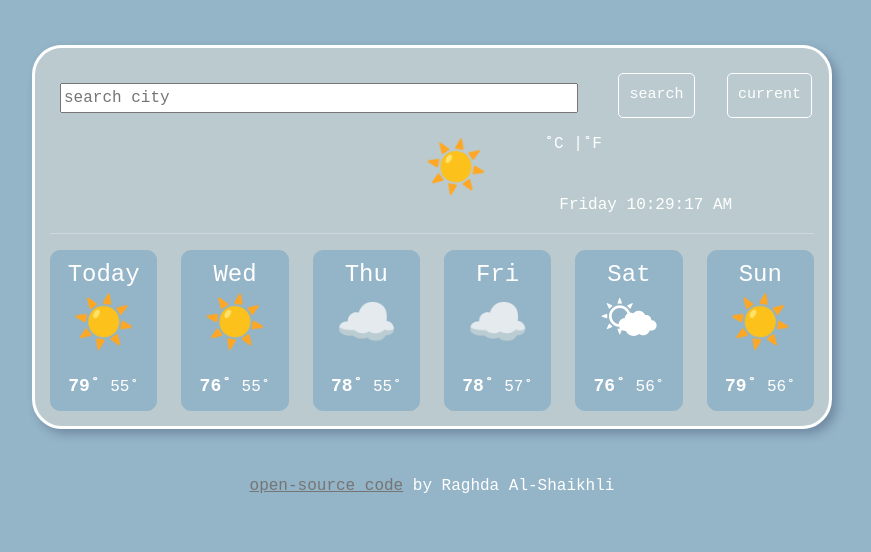
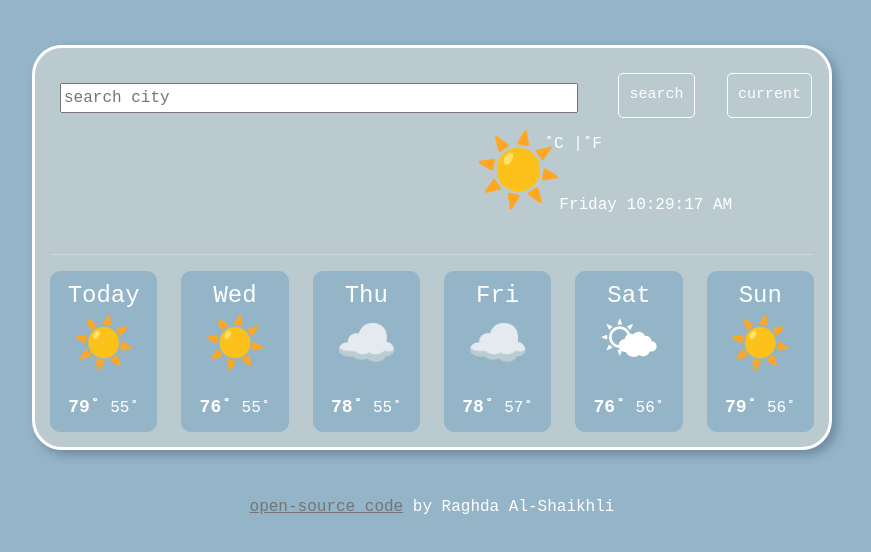
Before and after one commit to raalizz/my-weather-app, a plain HTML site: page index.html in a window 1280 px wide. Shown: the whole page, without its empty margins (208-1079 px from the left). Drawn offline with nearby package versions, Linux system fonts and the light colour scheme; no server answers; a web font is replaced by a local one.

Commit message:
I changed the css styling of the .sun-one icon and the font size of the h1,h3

```diff
--- a/src/style.css
+++ b/src/style.css
@@ -20,7 +20,7 @@ body {
 
 h1,
 h3 {
-  font-size: 25px;
+  font-size: 35px;
 }
 button {
   display: block;
@@ -43,10 +43,12 @@ form {
 }
 
 .sun-one {
-  font-size: 50px;
+  font-size: 70px;
   position: relative;
-  right: -120px;
+  right: -170px;
+  top: -10px;
 }
+
 .temperature {
   font-size: 40px;
 }
```
